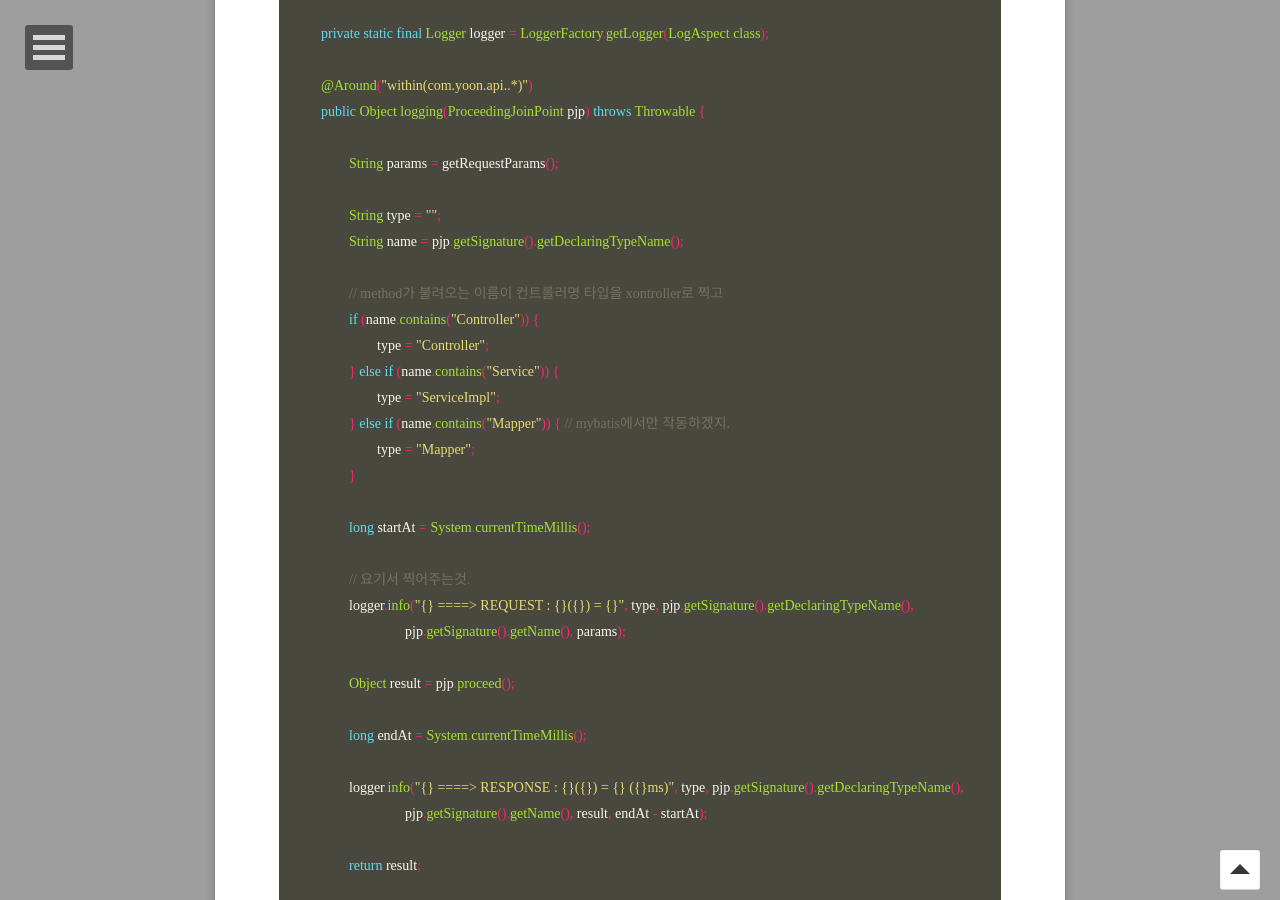
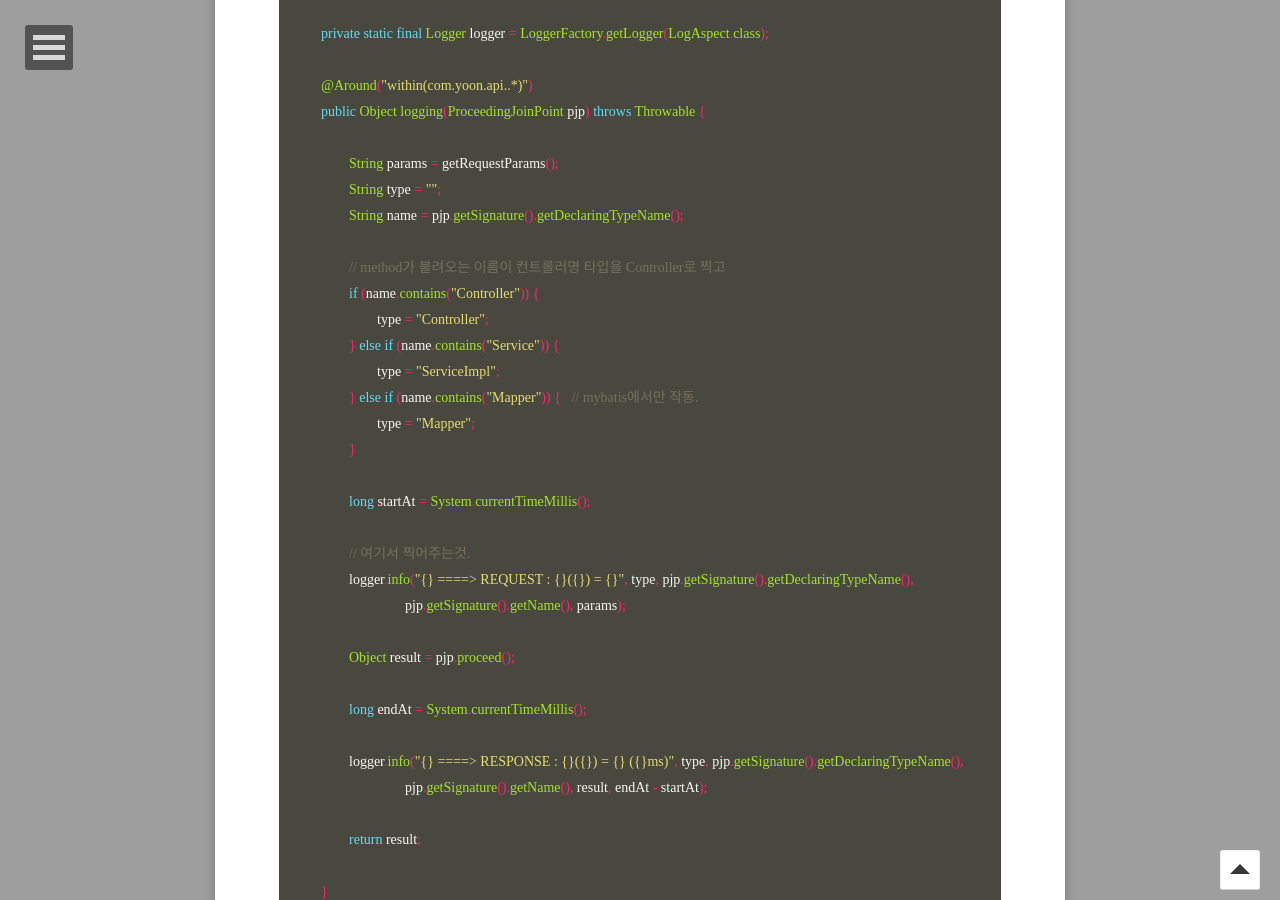
Before and after one commit to GayeonYoon/GayeonYoon.github.io, a Jekyll site: the page built from _posts/2021-07-30-REST_API_POST_1.md, in a window 1280 px wide and 900 px high, scrolled down 8832 px. Built offline with Jekyll 4.4.1, drawn with Linux system fonts in a browser that asks for light colours; some web fonts are replaced.

Commit message:
Update 2021-07-30-REST_API_POST_1.md

```diff
--- a/_posts/2021-07-30-REST_API_POST_1.md
+++ b/_posts/2021-07-30-REST_API_POST_1.md
@@ -291,22 +291,21 @@ public class LogAspect {
 	public Object logging(ProceedingJoinPoint pjp) throws Throwable {
 
 		String params = getRequestParams();
-
 		String type = "";
 		String name = pjp.getSignature().getDeclaringTypeName();
 
-		// method가 불려오는 이름이 컨트롤러명 타입을 xontroller로 찍고
+		// method가 불려오는 이름이 컨트롤러명 타입을 Controller로 찍고
 		if (name.contains("Controller")) {
 			type = "Controller";
 		} else if (name.contains("Service")) {
 			type = "ServiceImpl";
-		} else if (name.contains("Mapper")) { // mybatis에서만 작동하겠지.
+		} else if (name.contains("Mapper")) {   // mybatis에서만 작동.
 			type = "Mapper";
 		}
 
 		long startAt = System.currentTimeMillis();
 
-		// 요기서 찍어주는것.
+		// 여기서 찍어주는것.
 		logger.info("{} ====> REQUEST : {}({}) = {}", type, pjp.getSignature().getDeclaringTypeName(),
 				pjp.getSignature().getName(), params);
 
@@ -325,7 +324,6 @@ public class LogAspect {
 	private String getRequestParams() {
 
 		String params = "";
-
 		RequestAttributes requestAttribute = RequestContextHolder.getRequestAttributes();
 
 		if (requestAttribute != null) {
```
